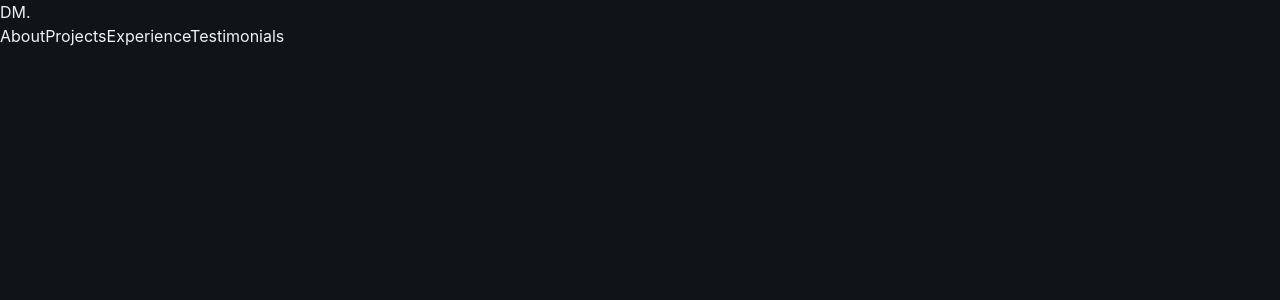
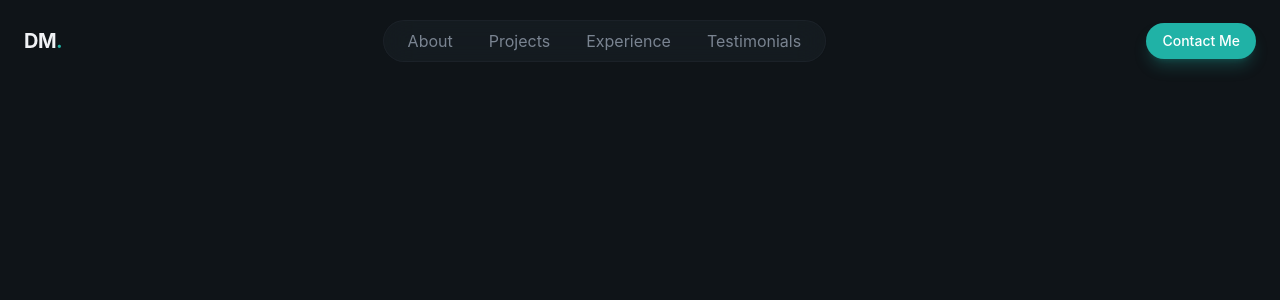
Before and after one commit to dovile-mart/devportfolio, a React (Vite) app: page / in a window 1280 px wide. Shown: the top 300 px of the page. Built offline with nearby package versions, Linux system fonts and the light colour scheme.

Commit message:
Added style to Navbar, created Button component and new components-layer

```diff
--- /dev/null
+++ b/src/components/Button.jsx
@@ -0,0 +1,17 @@
+export const Button = ({ className="", size = "default", children }) => {
+    const baseClasses = "relative overflow-hiden rounded-full font-medium focus:outline-none focus-visible:ring-primary bg-primary text-primary-foreground hover:bg-primary/90 shadow-lg shadow-primary/25";
+
+    const sizeClasses = {
+        sm: "px-4 py-2 text-sm",
+        default: "px-6 py-3 text-base",
+        lg: "px-8 py-4 text-lg",
+    }
+    const classes = `${baseClasses} ${sizeClasses[size]} ${className}`;
+    return (
+        <button className={classes}>
+            <span className="relative flex items-center justify-center gap-2">
+                {children}
+            </span>
+        </button>
+    )
+}
--- a/src/index.css
+++ b/src/index.css
@@ -38,3 +38,11 @@
     font-family: "Playfair Display", serif;
   }
 }
+
+@layer components {
+  .glass{
+    background-color: color-mix(in srgb, var(--color-surface) 50%, transparent);
+    backdrop-filter: blur(16px);
+    border: 1px solid color-mix(in srgb, var(--color-border) 50%, transparent);
+  }
+}
--- a/src/layout/Navbar.jsx
+++ b/src/layout/Navbar.jsx
@@ -1,31 +1,41 @@
-
+import { Button } from "@/components/Button";
 
 const navLinks = [
-    {href: "about", label: "About"},
-    {href: "projects", label: "Projects"},
-    {href: "experience", label: "Experience"},
-    {href: "testimonials", label: "Testimonials"},
-]
+  { href: "about", label: "About" },
+  { href: "projects", label: "Projects" },
+  { href: "experience", label: "Experience" },
+  { href: "testimonials", label: "Testimonials" },
+];
 
 export const Navbar = () => {
   return (
-        <header>
-            <nav>
-                <a>
-                    DM<span>.</span>
+    <header className="fixed top-0 left-0 right-0 bg-transparent py-5">
+      <nav className="container mx-auto px-6 flex items-center justify-between">
+        <a
+          href="#"
+          className="text-xl font-bold tracking-tight hover:text-primary"
+        >
+          DM<span className="text-primary">.</span>
         </a>
-
-                <div>
-                    { /** Desktop Nav */}
-                    <div>
+        {/** Desktop Nav */}
+        <div className="flex items-center gap-1">
+          <div className="glass rounded-full px-2 flex items-center gap-1">
             {navLinks.map((link, index) => (
-                            <a href={link.href} key={index}>
+              <a
+                href={link.href}
+                key={index}
+                className="px-4 py-2 text-muted-foreground hover:text-foreground rounded-full hover:bg-surface"
+              >
                 {link.label}
               </a>
             ))}
           </div>
         </div>
+        {/** CTA button */}
+        <div>
+          <Button size="sm">Contact Me</Button>
+        </div>
       </nav>
     </header>
   );
-}
+};
```
Lines whose indentation alone changed are shown as unchanged.
